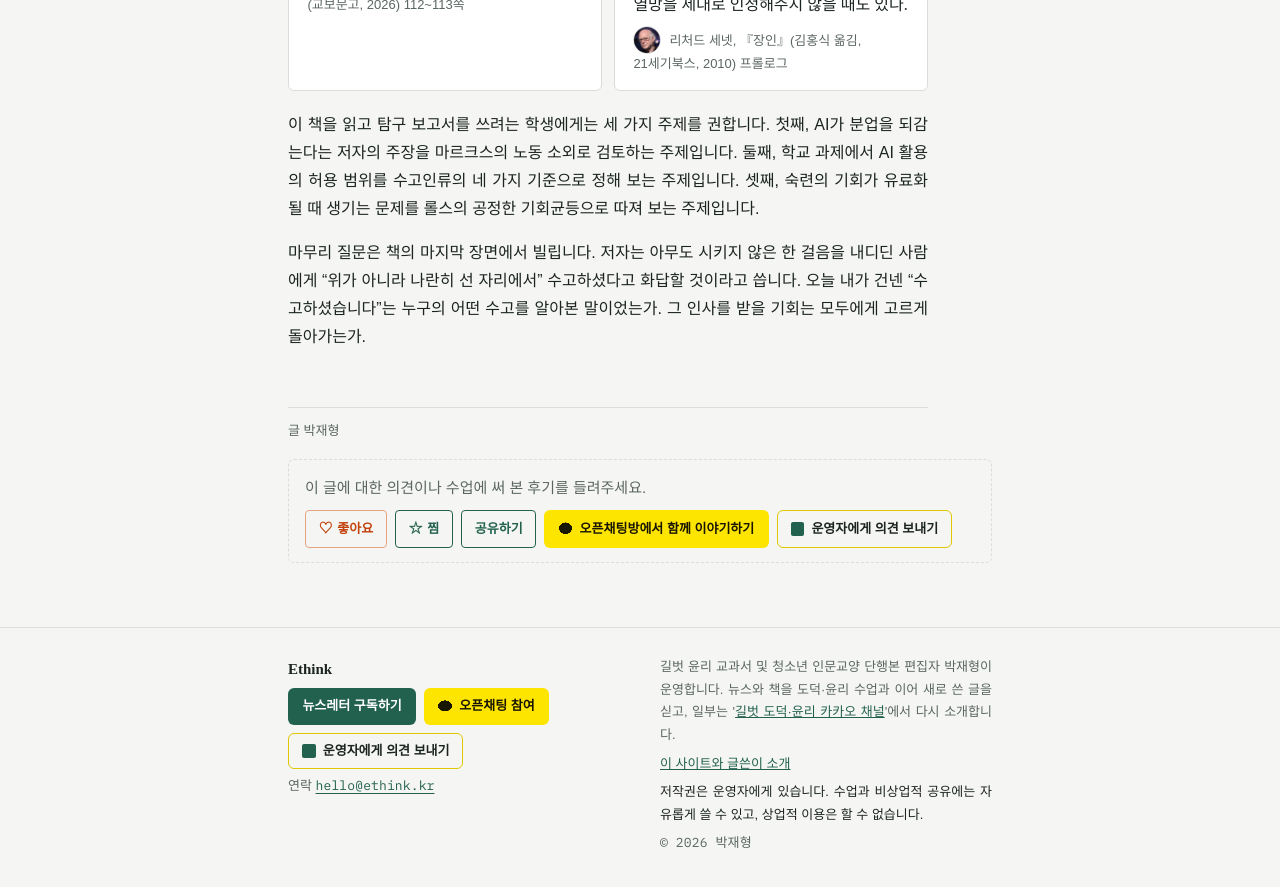
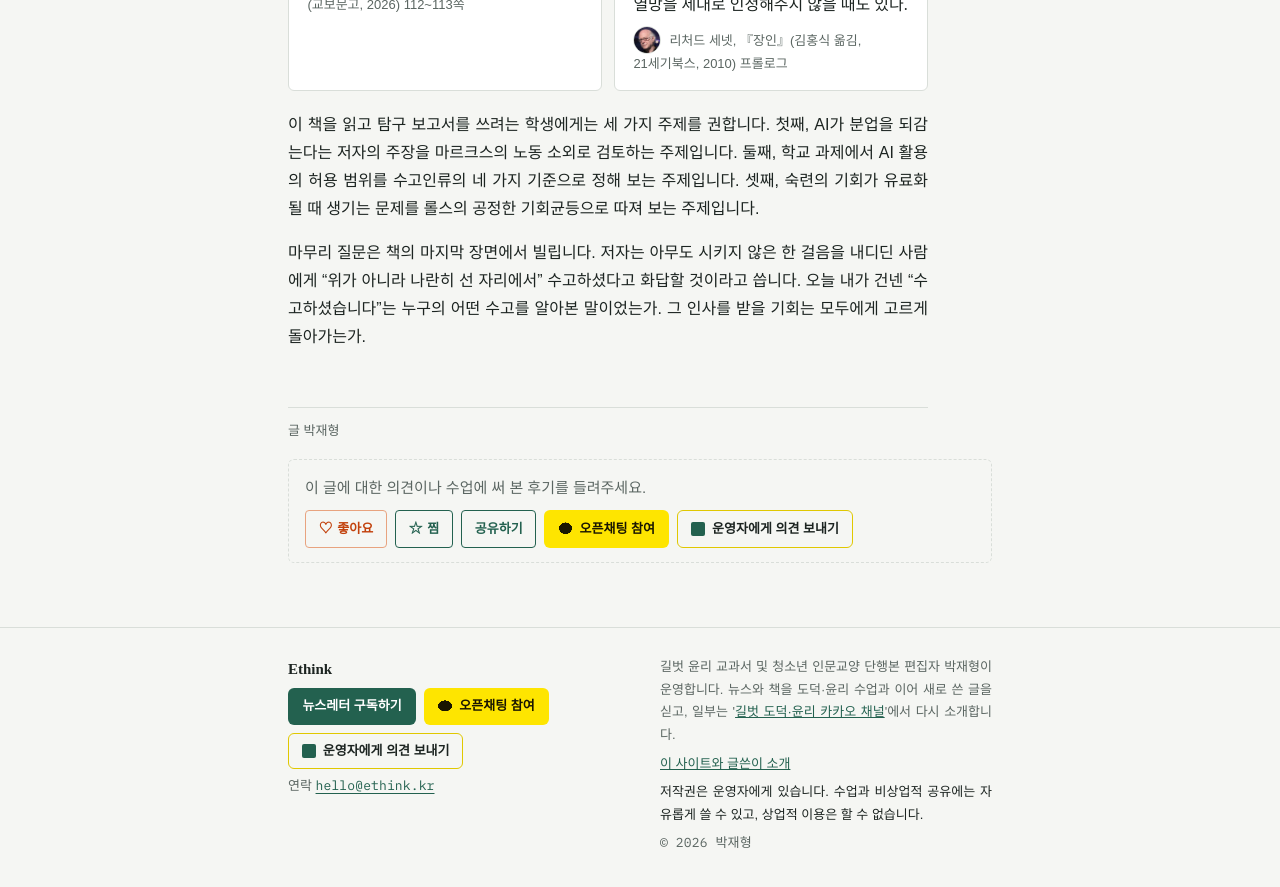
Before and after one commit to ethics-news/ethics-news.github.io, a Jekyll site: the page built from _reads/2026-10-22-sugo.md, in a window 1280 px wide and 900 px high, scrolled down 6092 px. Shown: the top 887 px of the window. Built offline with Jekyll 4.4.1, drawn with Linux system fonts in a browser that asks for light colours; some web fonts are replaced.

Commit message:
책 글 버튼 문구를 오픈채팅 참여로 단축

```diff
--- a/_layouts/read.html
+++ b/_layouts/read.html
@@ -49,6 +49,6 @@ layout: default
   <div class="item-body prose">{% include faces.html html=content %}</div>
   <p class="byline">글 {{ site.author }}</p>
 
-  <div class="talk no-print"><p>이 글에 대한 의견이나 수업에 써 본 후기를 들려주세요.</p><span class="chat-btns">{% include like-btn.html id=page.url %}{% include save-btn.html url=page.url title=page.title %}{% include share-btn.html url=page.url title=page.title %}{% if site.openchat %}<a class="openchat" href="{{ site.openchat }}" target="_blank" rel="noopener">오픈채팅방에서 함께 이야기하기</a>{% endif %}<a class="openchat form" href="{{ '/board/' | relative_url }}">운영자에게 의견 보내기</a></span></div>
+  <div class="talk no-print"><p>이 글에 대한 의견이나 수업에 써 본 후기를 들려주세요.</p><span class="chat-btns">{% include like-btn.html id=page.url %}{% include save-btn.html url=page.url title=page.title %}{% include share-btn.html url=page.url title=page.title %}{% if site.openchat %}<a class="openchat" href="{{ site.openchat }}" target="_blank" rel="noopener">오픈채팅 참여</a>{% endif %}<a class="openchat form" href="{{ '/board/' | relative_url }}">운영자에게 의견 보내기</a></span></div>
 </article>
 <p class="print-only print-foot">출처: {{ site.title }} · 윤리로 읽는 책 · 글 {{ site.author }} · <span class="js-url"></span><br>저작권은 운영자에게 있습니다. 수업과 비상업적 공유에는 자유롭게 쓸 수 있고, 상업적 이용은 할 수 없습니다. 밑줄 친 문장의 권리는 원저작자에게 있습니다. © {{ site.time | date: "%Y" }} {{ site.author }}</p>
```
